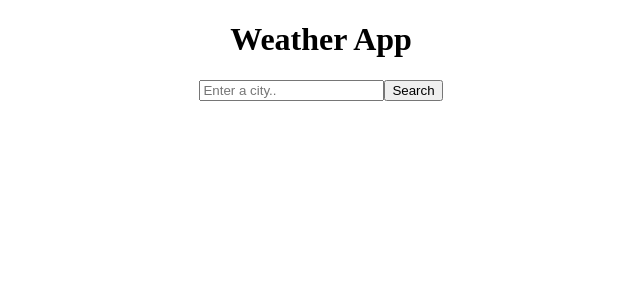
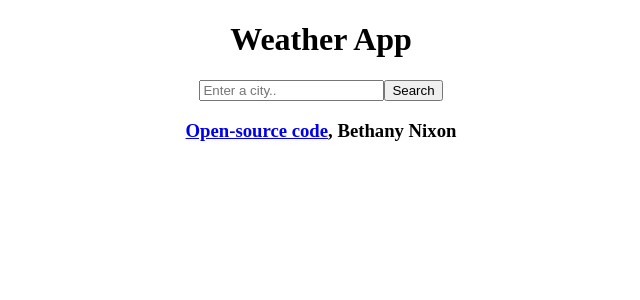
Before and after one commit to Jumperchick11/weather-react, a React (Create React App) app: page / in a window 1280 px wide. Shown: the top 300 px of the page, without its empty margins (319-959 px from the left). Built offline with nearby package versions, Linux system fonts and the light colour scheme.

Commit message:
added github link

```diff
--- a/src/WeatherSearch.js
+++ b/src/WeatherSearch.js
@@ -48,7 +48,7 @@ export default function WeatherSearch() {
             <img src={weather.icon} alt={weather.description} />
           </li>
         </ul>
-      </div>
+       </div>
     );
   } else {
     return form;
--- a/src/index.js
+++ b/src/index.js
@@ -9,7 +9,12 @@ function App() {
     <div className="App">
       <h1>Weather App</h1>
       <WeatherSearch />
-    </div>
+      <h3>
+        <a href="https://github.com/Jumperchick11/weather-react.git"
+        target="_blank">Open-source code</a>,
+        Bethany Nixon</h3>
+      </div>
+
   );
 }
 
```
